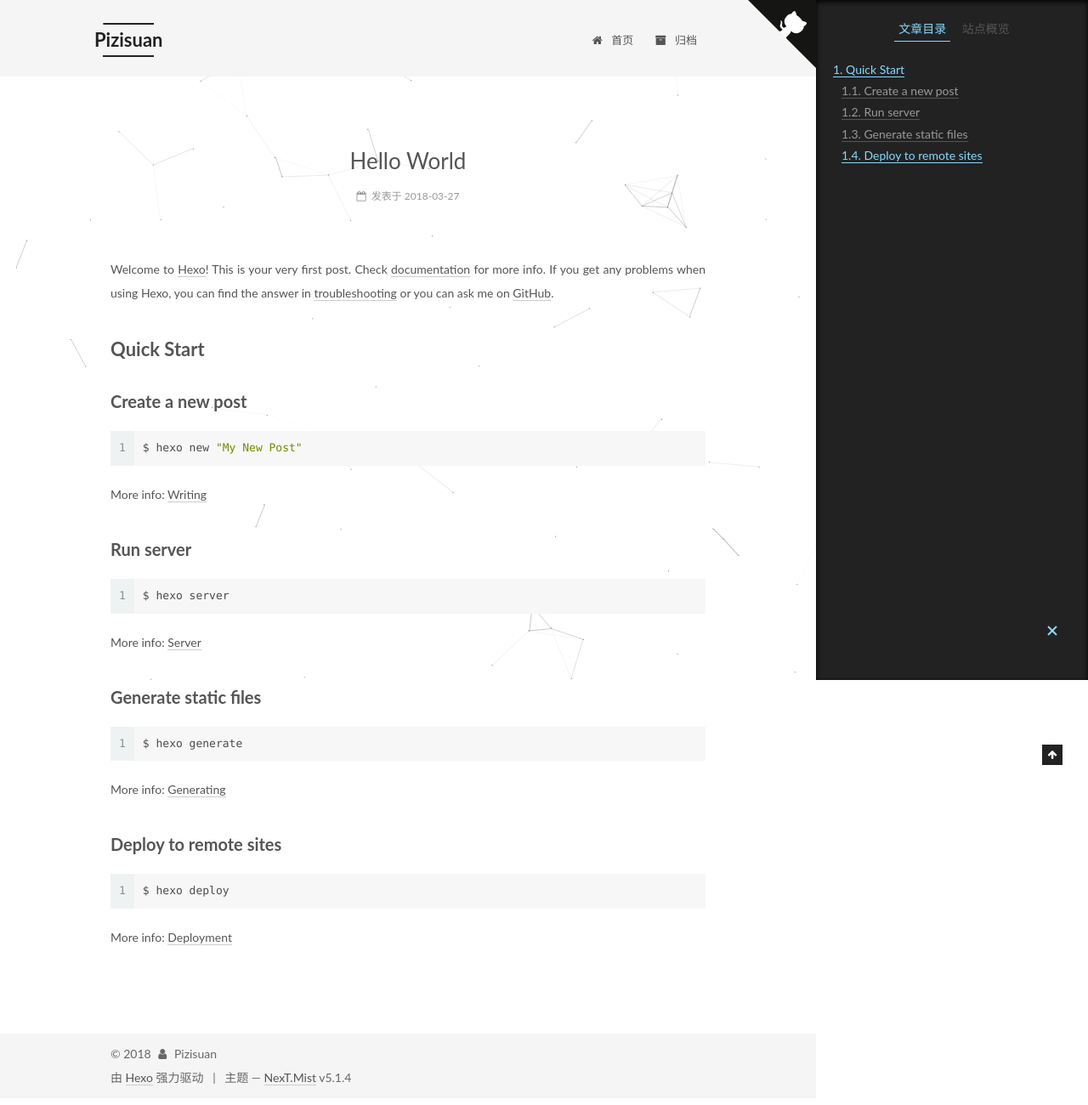
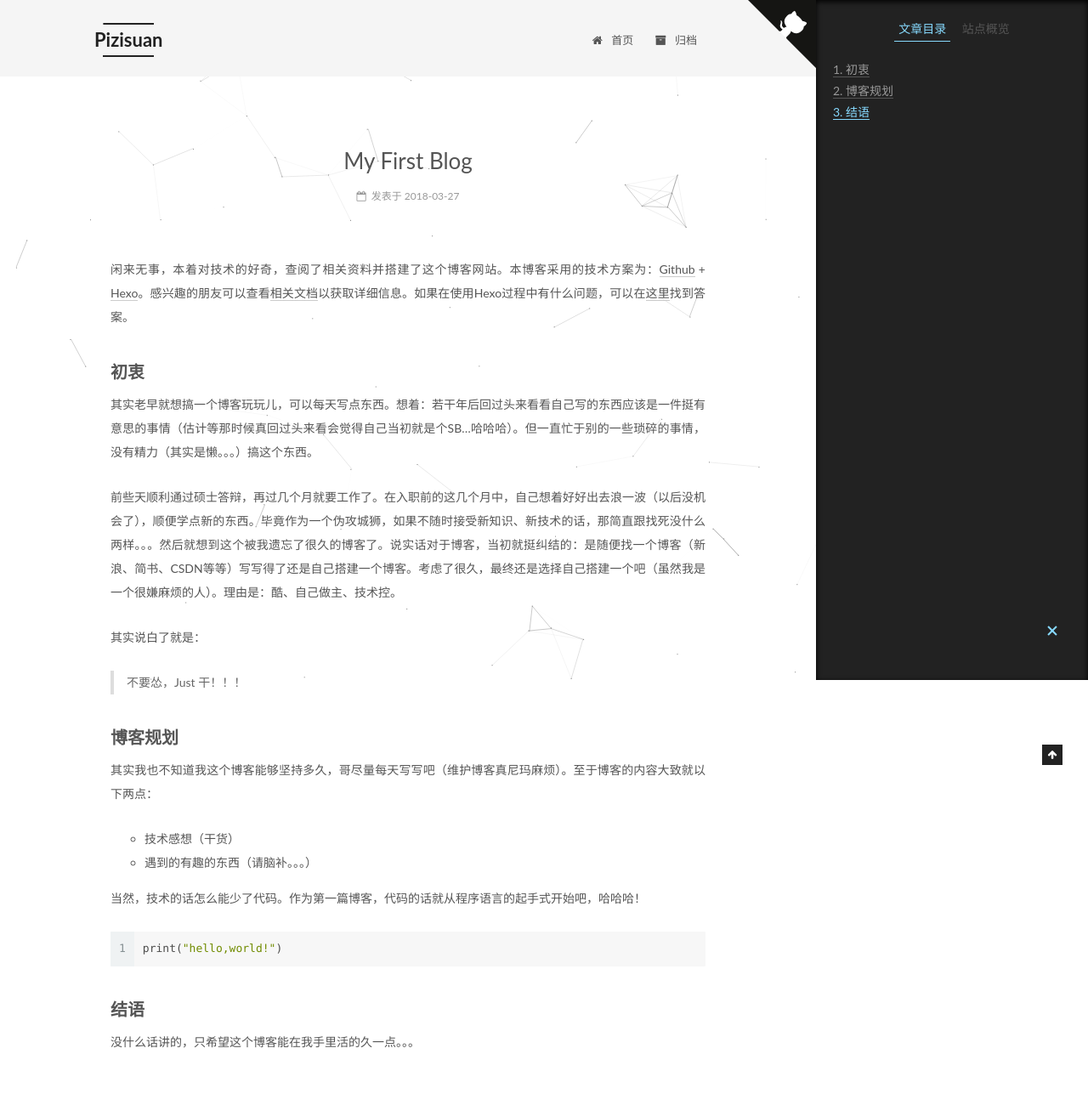
Before and after one commit to pizisuan/pizisuan.github.io, a plain HTML site: page 2018/03/27/hello-world/index.html in a window 1280 px wide. Shown: the top 1300 px of the page at 85% size. Drawn offline with Linux system fonts and the light colour scheme.

Commit message:
Site updated: 2018-03-29 20:54:57

```diff
--- a/2018/03/27/hello-world/index.html
+++ b/2018/03/27/hello-world/index.html
@@ -79,17 +79,17 @@
 
 
 
-<meta name="description" content="Welcome to Hexo! This is your very first post. Check documentation for more info. If you get any problems when using Hexo, you can find the answer in troubleshooting or you can ask me on GitHub. Quick">
+<meta name="description" content="闲来无事，本着对技术的好奇，查阅了相关资料并搭建了这个博客网站。本博客采用的技术方案为：Github + Hexo。感兴趣的朋友可以查看相关文档以获取详细信息。如果在使用Hexo过程中有什么问题，可以在这里找到答案。 初衷其实老早就想搞一个博客玩玩儿，可以每天写点东西。想着：若干年后回过头来看看自己写的东西应该是一件挺有意思的事情（估计等那时候真回过头来看会觉得自己当初就是个SB…哈哈哈）。但一直">
 <meta property="og:type" content="article">
-<meta property="og:title" content="Hello World">
+<meta property="og:title" content="My First Blog">
 <meta property="og:url" content="http://yoursite.com/2018/03/27/hello-world/index.html">
 <meta property="og:site_name" content="Pizisuan">
-<meta property="og:description" content="Welcome to Hexo! This is your very first post. Check documentation for more info. If you get any problems when using Hexo, you can find the answer in troubleshooting or you can ask me on GitHub. Quick">
+<meta property="og:description" content="闲来无事，本着对技术的好奇，查阅了相关资料并搭建了这个博客网站。本博客采用的技术方案为：Github + Hexo。感兴趣的朋友可以查看相关文档以获取详细信息。如果在使用Hexo过程中有什么问题，可以在这里找到答案。 初衷其实老早就想搞一个博客玩玩儿，可以每天写点东西。想着：若干年后回过头来看看自己写的东西应该是一件挺有意思的事情（估计等那时候真回过头来看会觉得自己当初就是个SB…哈哈哈）。但一直">
 <meta property="og:locale" content="zh-Hans">
-<meta property="og:updated_time" content="2018-03-27T14:52:06.771Z">
+<meta property="og:updated_time" content="2018-03-29T12:54:25.589Z">
 <meta name="twitter:card" content="summary">
-<meta name="twitter:title" content="Hello World">
-<meta name="twitter:description" content="Welcome to Hexo! This is your very first post. Check documentation for more info. If you get any problems when using Hexo, you can find the answer in troubleshooting or you can ask me on GitHub. Quick">
+<meta name="twitter:title" content="My First Blog">
+<meta name="twitter:description" content="闲来无事，本着对技术的好奇，查阅了相关资料并搭建了这个博客网站。本博客采用的技术方案为：Github + Hexo。感兴趣的朋友可以查看相关文档以获取详细信息。如果在使用Hexo过程中有什么问题，可以在这里找到答案。 初衷其实老早就想搞一个博客玩玩儿，可以每天写点东西。想着：若干年后回过头来看看自己写的东西应该是一件挺有意思的事情（估计等那时候真回过头来看会觉得自己当初就是个SB…哈哈哈）。但一直">
 
 
 
@@ -125,7 +125,7 @@
 
 
 
-  <title>Hello World | Pizisuan</title>
+  <title>My First Blog | Pizisuan</title>
 
 
 
@@ -251,7 +251,7 @@
 
 
 
-          <h1 class="post-title" itemprop="name headline">Hello World</h1>
+          <h1 class="post-title" itemprop="name headline">My First Blog</h1>
 
 
         <div class="post-meta">
@@ -301,15 +301,20 @@
 
 
 
-        <p>Welcome to <a href="https://hexo.io/" target="_blank" rel="noopener">Hexo</a>! This is your very first post. Check <a href="https://hexo.io/docs/" target="_blank" rel="noopener">documentation</a> for more info. If you get any problems when using Hexo, you can find the answer in <a href="https://hexo.io/docs/troubleshooting.html" target="_blank" rel="noopener">troubleshooting</a> or you can ask me on <a href="https://github.com/hexojs/hexo/issues" target="_blank" rel="noopener">GitHub</a>.</p>
-<h2 id="Quick-Start"><a href="#Quick-Start" class="headerlink" title="Quick Start"></a>Quick Start</h2><h3 id="Create-a-new-post"><a href="#Create-a-new-post" class="headerlink" title="Create a new post"></a>Create a new post</h3><figure class="highlight bash"><table><tr><td class="gutter"><pre><span class="line">1</span><br></pre></td><td class="code"><pre><span class="line">$ hexo new <span class="string">"My New Post"</span></span><br></pre></td></tr></table></figure>
-<p>More info: <a href="https://hexo.io/docs/writing.html" target="_blank" rel="noopener">Writing</a></p>
-<h3 id="Run-server"><a href="#Run-server" class="headerlink" title="Run server"></a>Run server</h3><figure class="highlight bash"><table><tr><td class="gutter"><pre><span class="line">1</span><br></pre></td><td class="code"><pre><span class="line">$ hexo server</span><br></pre></td></tr></table></figure>
-<p>More info: <a href="https://hexo.io/docs/server.html" target="_blank" rel="noopener">Server</a></p>
-<h3 id="Generate-static-files"><a href="#Generate-static-files" class="headerlink" title="Generate static files"></a>Generate static files</h3><figure class="highlight bash"><table><tr><td class="gutter"><pre><span class="line">1</span><br></pre></td><td class="code"><pre><span class="line">$ hexo generate</span><br></pre></td></tr></table></figure>
-<p>More info: <a href="https://hexo.io/docs/generating.html" target="_blank" rel="noopener">Generating</a></p>
-<h3 id="Deploy-to-remote-sites"><a href="#Deploy-to-remote-sites" class="headerlink" title="Deploy to remote sites"></a>Deploy to remote sites</h3><figure class="highlight bash"><table><tr><td class="gutter"><pre><span class="line">1</span><br></pre></td><td class="code"><pre><span class="line">$ hexo deploy</span><br></pre></td></tr></table></figure>
-<p>More info: <a href="https://hexo.io/docs/deployment.html" target="_blank" rel="noopener">Deployment</a></p>
+        <p>闲来无事，本着对技术的好奇，查阅了相关资料并搭建了这个博客网站。本博客采用的技术方案为：<a href="https://github.com/" target="_blank" rel="noopener">Github</a> + <a href="https://hexo.io/" target="_blank" rel="noopener">Hexo</a>。感兴趣的朋友可以查看<a href="https://hexo.io/docs/" target="_blank" rel="noopener">相关文档</a>以获取详细信息。如果在使用Hexo过程中有什么问题，可以在<a href="https://hexo.io/docs/troubleshooting.html" target="_blank" rel="noopener">这里</a>找到答案。</p>
+<h3 id="初衷"><a href="#初衷" class="headerlink" title="初衷"></a>初衷</h3><p>其实老早就想搞一个博客玩玩儿，可以每天写点东西。想着：若干年后回过头来看看自己写的东西应该是一件挺有意思的事情（估计等那时候真回过头来看会觉得自己当初就是个SB…哈哈哈）。但一直忙于别的一些琐碎的事情，没有精力（其实是懒。。。）搞这个东西。</p>
+<p>前些天顺利通过硕士答辩，再过几个月就要工作了。在入职前的这几个月中，自己想着好好出去浪一波（以后没机会了），顺便学点新的东西。毕竟作为一个伪攻城狮，如果不随时接受新知识、新技术的话，那简直跟找死没什么两样。。。然后就想到这个被我遗忘了很久的博客了。说实话对于博客，当初就挺纠结的：是随便找一个博客（新浪、简书、CSDN等等）写写得了还是自己搭建一个博客。考虑了很久，最终还是选择自己搭建一个吧（虽然我是一个很嫌麻烦的人）。理由是：酷、自己做主、技术控。</p>
+<p>其实说白了就是：</p>
+<blockquote>
+<p>不要怂，Just 干！！！</p>
+</blockquote>
+<h3 id="博客规划"><a href="#博客规划" class="headerlink" title="博客规划"></a>博客规划</h3><p>其实我也不知道我这个博客能够坚持多久，哥尽量每天写写吧（维护博客真尼玛麻烦）。至于博客的内容大致就以下两点：</p>
+<ul>
+<li>技术感想（干货）</li>
+<li>遇到的有趣的东西（请脑补。。。）</li>
+</ul>
+<p>当然，技术的话怎么能少了代码。作为第一篇博客，代码的话就从程序语言的起手式开始吧，哈哈哈！<br><figure class="highlight python"><table><tr><td class="gutter"><pre><span class="line">1</span><br></pre></td><td class="code"><pre><span class="line">print(<span class="string">"hello,world!"</span>)</span><br></pre></td></tr></table></figure></p>
+<h3 id="结语"><a href="#结语" class="headerlink" title="结语"></a>结语</h3><p>没什么话讲的，只希望这个博客能在我手里活的久一点。。。</p>
 
 
     </div>
@@ -440,7 +445,7 @@
 
 
 
-              <div class="post-toc-content"><ol class="nav"><li class="nav-item nav-level-2"><a class="nav-link" href="#Quick-Start"><span class="nav-number">1.</span> <span class="nav-text">Quick Start</span></a><ol class="nav-child"><li class="nav-item nav-level-3"><a class="nav-link" href="#Create-a-new-post"><span class="nav-number">1.1.</span> <span class="nav-text">Create a new post</span></a></li><li class="nav-item nav-level-3"><a class="nav-link" href="#Run-server"><span class="nav-number">1.2.</span> <span class="nav-text">Run server</span></a></li><li class="nav-item nav-level-3"><a class="nav-link" href="#Generate-static-files"><span class="nav-number">1.3.</span> <span class="nav-text">Generate static files</span></a></li><li class="nav-item nav-level-3"><a class="nav-link" href="#Deploy-to-remote-sites"><span class="nav-number">1.4.</span> <span class="nav-text">Deploy to remote sites</span></a></li></ol></li></ol></div>
+              <div class="post-toc-content"><ol class="nav"><li class="nav-item nav-level-3"><a class="nav-link" href="#初衷"><span class="nav-number">1.</span> <span class="nav-text">初衷</span></a></li><li class="nav-item nav-level-3"><a class="nav-link" href="#博客规划"><span class="nav-number">2.</span> <span class="nav-text">博客规划</span></a></li><li class="nav-item nav-level-3"><a class="nav-link" href="#结语"><span class="nav-number">3.</span> <span class="nav-text">结语</span></a></li></ol></div>
 
 
           </div>
--- a/css/main.css
+++ b/css/main.css
@@ -1822,7 +1822,7 @@ pre .javascript .function {
   width: 4px;
   height: 4px;
   border-radius: 50%;
-  background: #c45833;
+  background: #4eabde;
 }
 .links-of-blogroll {
   font-size: 13px;
```
Also changed, not shown: archives/2018/03/index.html (+1 -1 lines), archives/2018/index.html (+1 -1 lines), archives/index.html (+1 -1 lines), index.html (+15 -10 lines).
